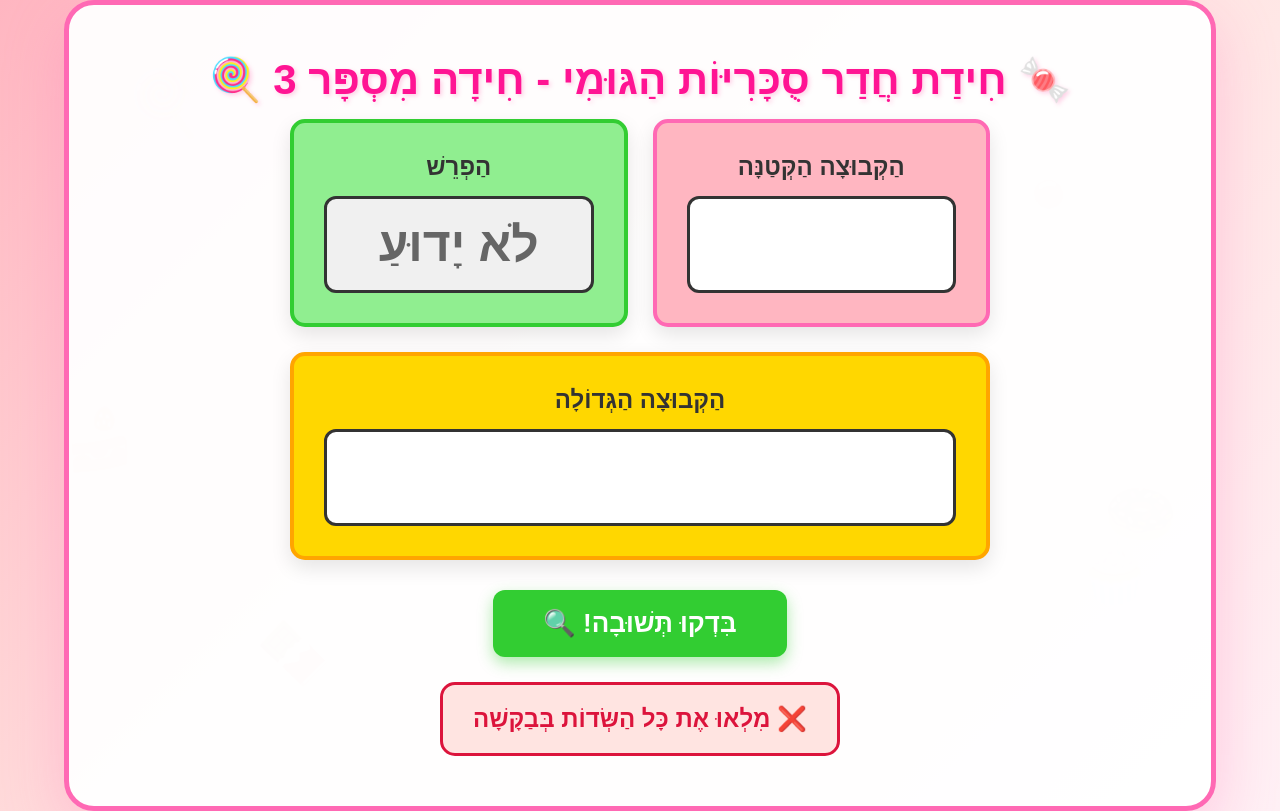
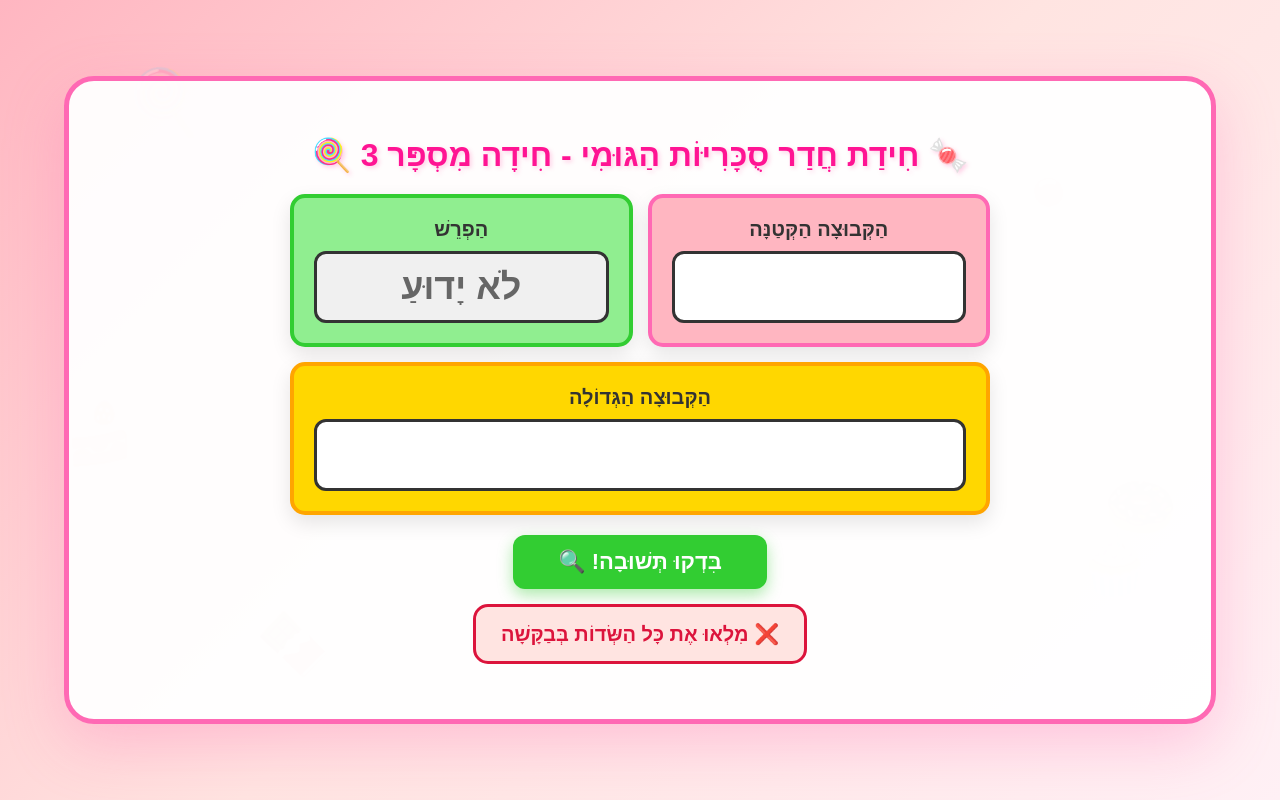
Before and after one commit to Inbal5980/gummies, a plain HTML site: page index.html in a window 1280 px wide. Both pictures are taken after a click on the button "בִּדְקוּ תְּשׁוּבָה! 🔍". Drawn offline with Linux system fonts and the light colour scheme.

Commit message:
Update index.html

```diff
--- a/index.html
+++ b/index.html
@@ -46,7 +46,7 @@
         .container {
             background: rgba(255, 255, 255, 0.95);
             border-radius: 30px;
-            padding: 50px;
+            padding: 30px 40px;
             box-shadow: 0 20px 60px rgba(255, 105, 180, 0.3);
             max-width: 1200px;
             width: 90vw;
@@ -58,12 +58,13 @@
             position: relative;
             z-index: 1;
             border: 5px solid #FF69B4;
+            overflow: hidden;
         }
 
         h1 {
             color: #FF1493;
-            font-size: 42px;
-            margin-bottom: 15px;
+            font-size: 32px;
+            margin-bottom: 20px;
             text-shadow: 2px 2px 4px rgba(255, 105, 180, 0.3);
             text-align: center;
         }
@@ -78,15 +79,15 @@
         .boxes-container {
             display: grid;
             grid-template-columns: 1fr 1fr;
-            gap: 25px;
+            gap: 15px;
             width: 100%;
             max-width: 700px;
-            margin-bottom: 30px;
+            margin-bottom: 20px;
         }
 
         .box {
             border-radius: 15px;
-            padding: 30px;
+            padding: 20px;
             text-align: center;
             box-shadow: 0 8px 20px rgba(0, 0, 0, 0.1);
             position: relative;
@@ -109,16 +110,16 @@
         }
 
         .box-label {
-            font-size: 24px;
+            font-size: 20px;
             font-weight: bold;
             color: #333;
-            margin-bottom: 15px;
+            margin-bottom: 10px;
         }
 
         .box-input {
             width: 100%;
-            padding: 18px;
-            font-size: 48px;
+            padding: 12px;
+            font-size: 36px;
             text-align: center;
             border: 3px solid #333;
             border-radius: 12px;
@@ -139,18 +140,18 @@
         }
 
         .feedback {
-            margin-top: 25px;
-            padding: 20px 30px;
+            margin-top: 15px;
+            padding: 15px 25px;
             border-radius: 15px;
-            font-size: 24px;
+            font-size: 20px;
             font-weight: bold;
             text-align: center;
-            min-height: 70px;
+            min-height: 60px;
             display: flex;
             flex-direction: column;
             align-items: center;
             justify-content: center;
-            gap: 15px;
+            gap: 10px;
         }
 
         .feedback.hidden {
@@ -170,8 +171,8 @@
         }
 
         .btn {
-            padding: 15px 40px;
-            font-size: 22px;
+            padding: 12px 35px;
+            font-size: 20px;
             font-weight: bold;
             border: none;
             border-radius: 12px;
@@ -195,8 +196,8 @@
         .check-btn {
             background-color: #32CD32;
             color: white;
-            padding: 18px 50px;
-            font-size: 26px;
+            padding: 14px 45px;
+            font-size: 22px;
             box-shadow: 0 6px 15px rgba(50, 205, 50, 0.4);
         }
 
```
